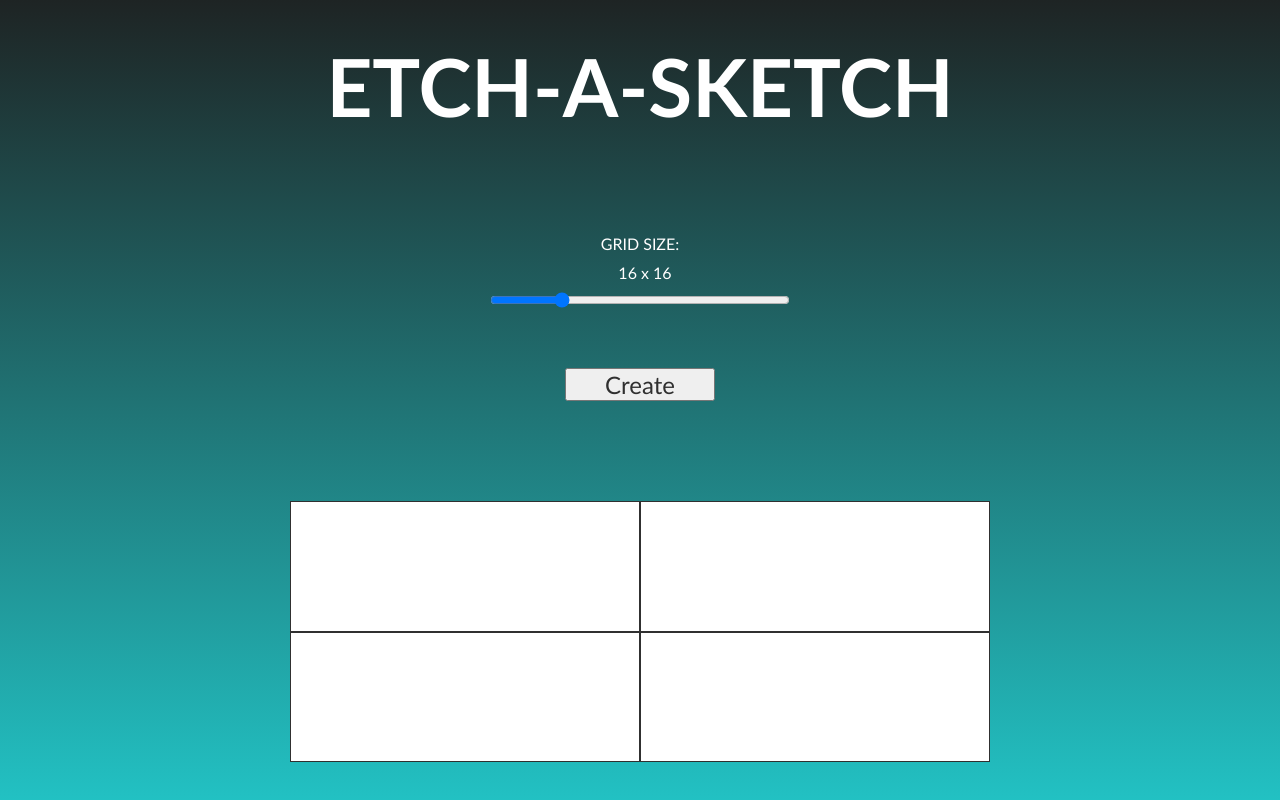
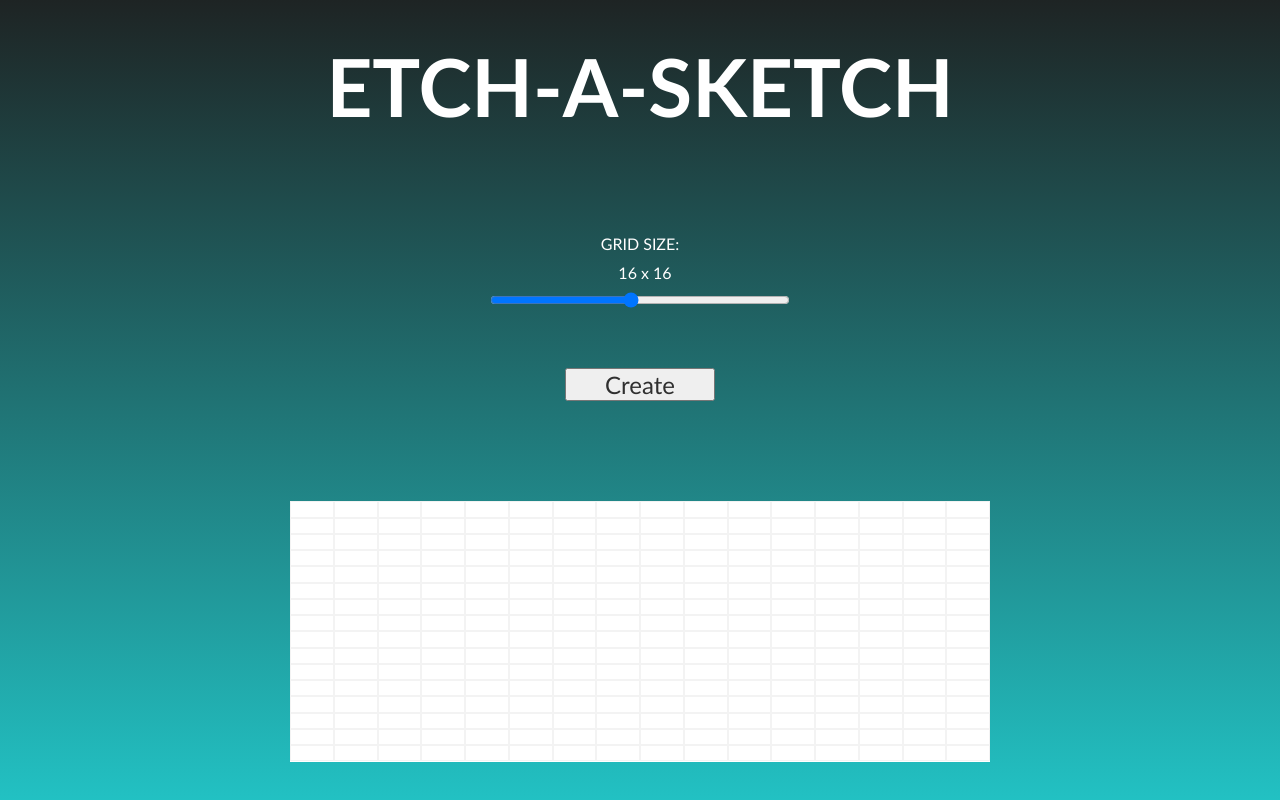
Before and after one commit to xelo0o/EtchaSketch, a plain HTML site: page index.html in a window 1280 px wide. Both pictures are taken after a click on the button "Create". Drawn offline with Linux system fonts and the light colour scheme.

Commit message:
create grid size button functionality

```diff
--- a/index.html
+++ b/index.html
@@ -17,18 +17,14 @@
         name="gridSize"
         id="gridSize"
         min="2"
-        max="64"
+        max="32"
         step="1"
         value="16" />
         <p ></p>
     </div>
-    <button class="createBtn">Create</button>
+    <button id = "createGridBtn" class="createBtn">Create</button>
     <div class="container">
-        <div class="cellContainer">
-            <div class = "gridCell"></div>
-        <div class = "gridCell"></div>
-        <div class = "gridCell"></div>
-        <div class = "gridCell"></div>
+        <div id = "cellContainer" class="cellContainer">
 
         </div>
 
--- a/script.js
+++ b/script.js
@@ -2,15 +2,60 @@
 const container = document.querySelector('.container');
 const gridSize = document.querySelector('#gridSize');
 const gridSizeOutput = document.querySelector('#gridSizeOutput');
+const cellContainer = document.querySelector('#cellContainer');
+const gridCell = document.querySelector('.gridCell');
+const createGridBtn = document.querySelector('#createGridBtn');
 
-// create
-const div = document.createElement('div');
+
+
+
+// Creates grid based on slider values
+function grid(){
+
+    //create grid (x * x)
+let num = gridSize.value * gridSize.value;
+//get percentage for cell W * H;
+let size = ((700 / gridSize.value) / 700) *100;
+
 
 //sets output text to value of slider.
 gridSizeOutput.textContent = `${gridSize.value} x ${gridSize.value}`;
 //updates value when you move slider
 gridSize.oninput = function(){
+    // update gridSize.value attribute
+    this.setAttribute('value', this.value)
+    //update output text
     gridSizeOutput.textContent = `${gridSize.value} x ${gridSize.value}`;
 }
 
-console.log(gridSize.value)
+
+
+
+    for(let i = 0; i < num; i++){
+        const div = document.createElement('div');
+        div.style.width = `${size}%`;
+        div.style.height = `${size}%`;
+        div.classList.add('gridCell');
+        cellContainer.appendChild(div);
+    }
+}
+
+
+
+function clearGrid(){
+    while(cellContainer.firstChild){
+        cellContainer.removeChild(cellContainer.firstChild);
+    }
+}
+
+// EVENT LISTENERS
+
+createGridBtn.addEventListener('click',()=>{
+    clearGrid();
+    grid();
+});
+
+
+
+// call grid to create first 16x16 grid
+grid();
--- a/style.css
+++ b/style.css
@@ -72,9 +72,8 @@ body{
 }
 
 .gridCell{
-    border:1px solid #303030;
-    height:50%;
-    width:50%;
+    border:1px solid #f3f3f3;
+
 
 }
 
```
